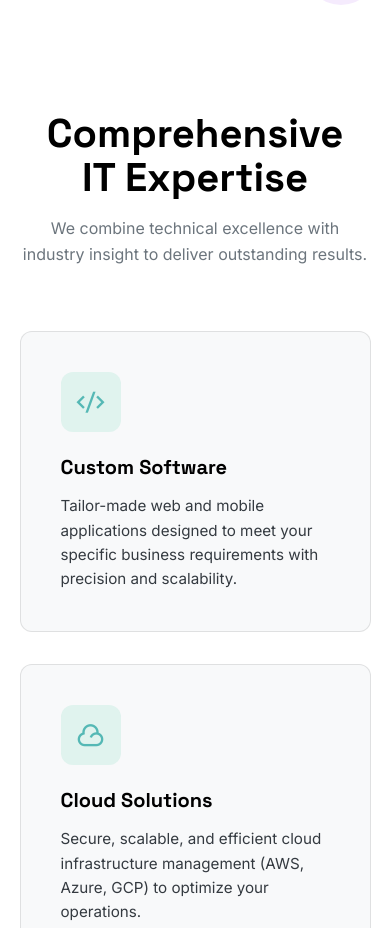
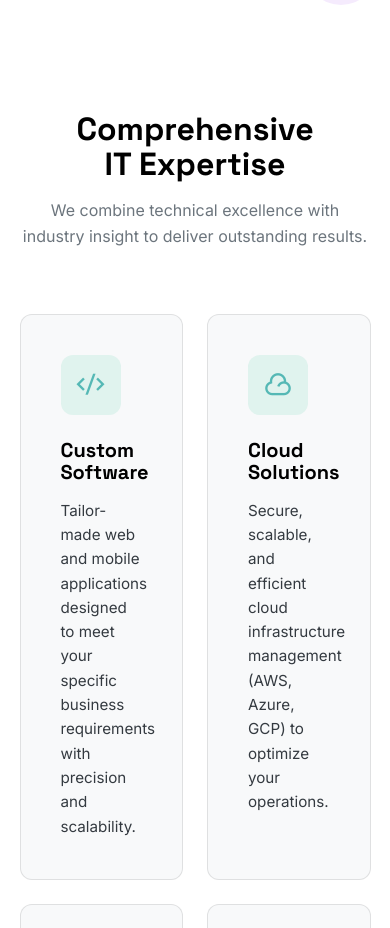
Before and after one commit to learncorpin/learncorp, a website: page index.html in a window 390 px wide. Shown: the part 828-1756 px from the top of the page. Drawn offline with nearby package versions, Linux system fonts and the light colour scheme.

```diff
--- a/style.css
+++ b/style.css
@@ -283,6 +283,8 @@
 .section-header h2 {
     font-size: 2.5rem;
     margin-bottom: 1rem;
+    color: #000000;
+    /* Force Black */
 }
 
 .grid-3 {
@@ -367,7 +369,7 @@
     border: 1px solid var(--glass-border);
     padding: 0.8rem 1rem;
     border-radius: 8px;
-    color: white;
+    color: var(--text-main);
     font-family: 'Inter', sans-serif;
     font-size: 1rem;
     transition: all 0.3s ease;
@@ -393,7 +395,7 @@
 
 .form-group select option {
     background-color: var(--bg-card);
-    color: white;
+    color: var(--text-main);
 }
 
 @media (max-width: 600px) {
@@ -791,6 +793,20 @@
     }
 }
 
+/* Tablet Layout (768px - 1024px) */
+@media (max-width: 1024px) {
+    .grid-3 {
+        grid-template-columns: repeat(2, 1fr);
+        /* Force 2 columns on tablet */
+        gap: 1.5rem;
+    }
+
+    .section-header h2 {
+        font-size: 2rem;
+        /* Slightly smaller headings */
+    }
+}
+
 @media (max-width: 768px) {
     .header {
         height: var(--nav-height);
```
